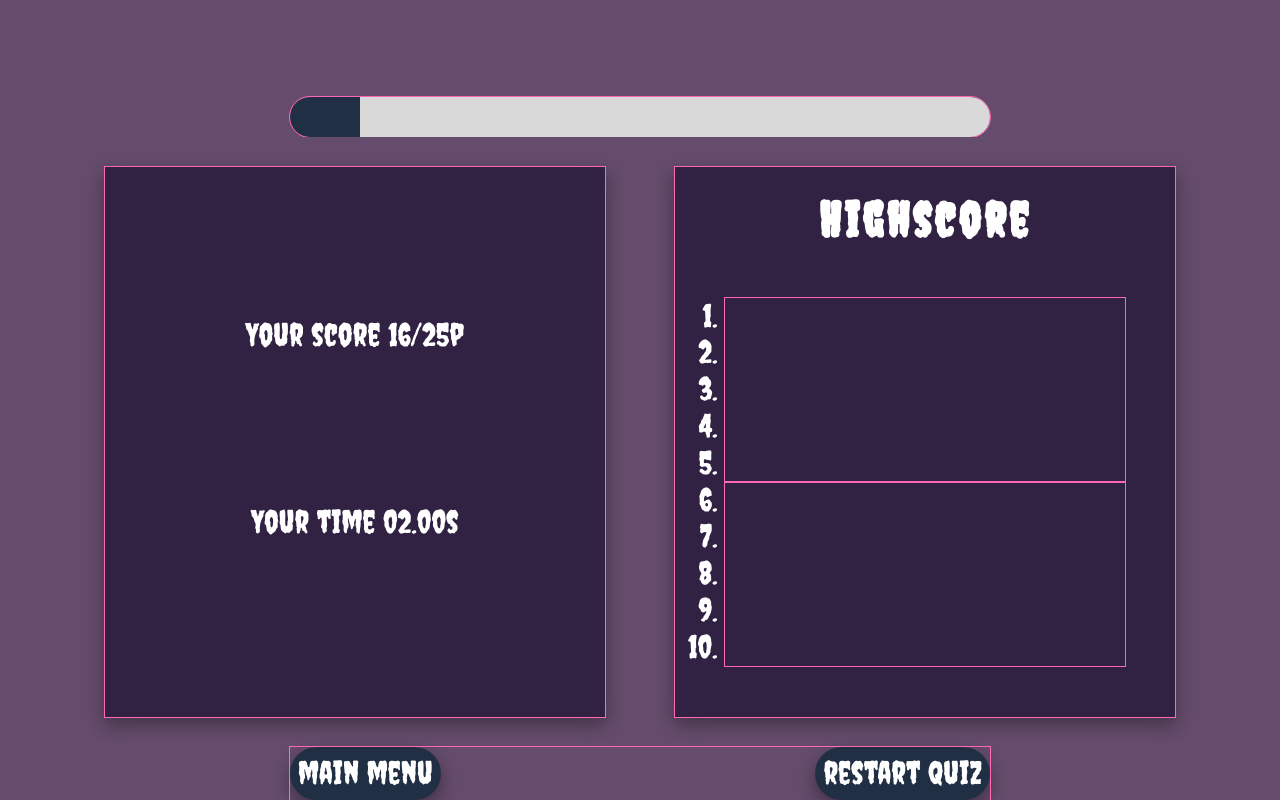
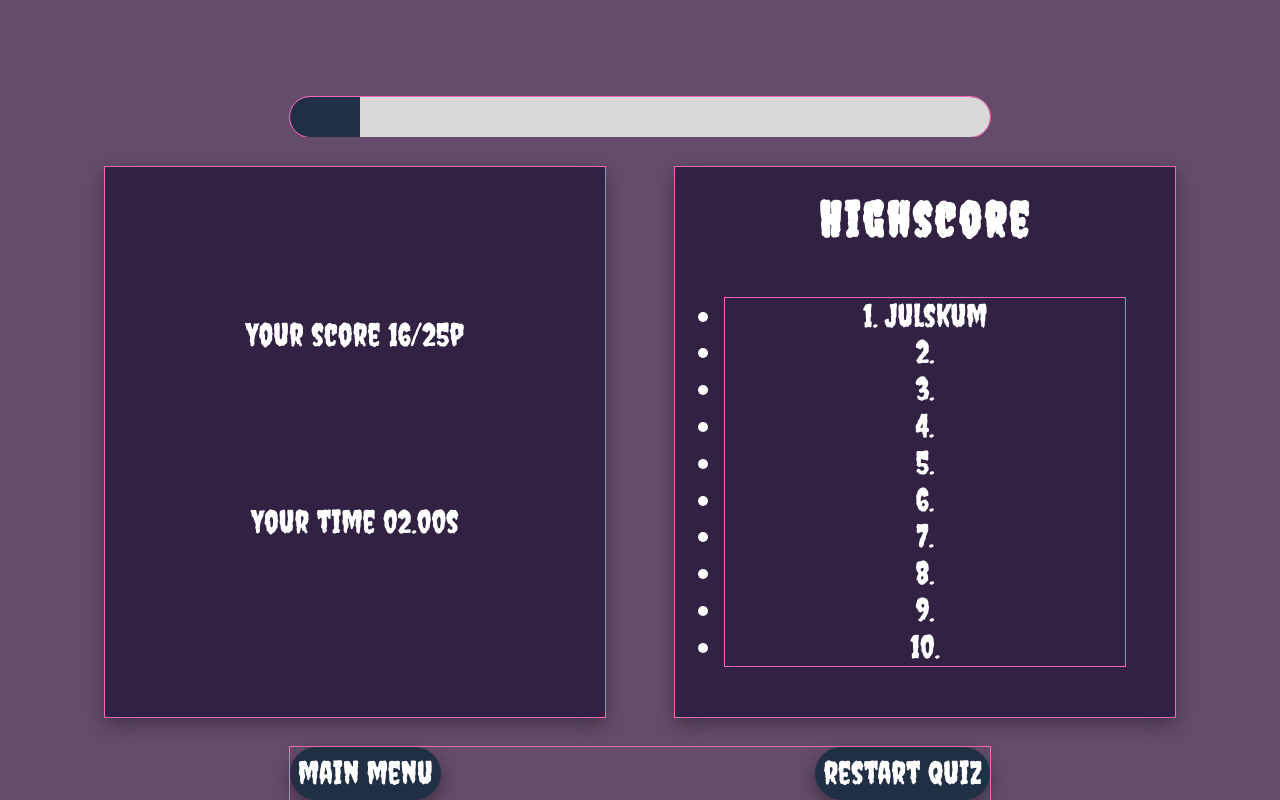
Before and after one commit to rebahama/quizphobia, a website built with Vite: page index.html in a window 1280 px wide. Shown: the part 1070-1870 px from the top of the page. Built offline with nearby package versions, Linux system fonts and the light colour scheme.

Commit message:
feat(validation) change nestling html

```diff
--- a/index.html
+++ b/index.html
@@ -2,9 +2,7 @@
 <html lang="en">
   <head>
     <meta charset="UTF-8" />
-    <link
-      rel="icon"
-      href="src/assets/images/shy-face-svgrepo-com.svg"/>
+    <link rel="icon" href="src/assets/images/shy-face-svgrepo-com.svg" />
     <link rel="preconnect" href="https://fonts.googleapis.com" />
     <link rel="preconnect" href="https://fonts.gstatic.com" crossorigin />
     <link
@@ -20,7 +18,10 @@
       content="Phobia Quiz: Test Your Knowledge On Unusual Phobias!"
     />
     <meta property="og:type" content="website" />
-    <meta property="og:url" content="https://medieinstitutet.github.io/fed23d-javascript-grundkurs-gruppuppgift-tangerinerna/"/>
+    <meta
+      property="og:url"
+      content="https://medieinstitutet.github.io/fed23d-javascript-grundkurs-gruppuppgift-tangerinerna/"
+    />
     <meta
       property="og:description"
       content="Phobia Quiz: Test your knowledge on unusal phobias in this interactive web app.
@@ -47,17 +48,18 @@
   </head>
 
   <body>
-
     <header>
       <section class="top-banner">
         <h2>Trivia</h2>
-          <div class="question-number">1/10</div><!-- ersätt '1/10' med js -->
-          <div class="time-clock">Tiden</div><!-- ersätt 'tiden' med js -->
-          <div class="current-score">Poäng</div><!-- ersätt 'poängen' med js -->
+        <div class="question-number">1/10</div>
+        <!-- ersätt '1/10' med js -->
+        <div class="time-clock">Tiden</div>
+        <!-- ersätt 'tiden' med js -->
+        <div class="current-score">Poäng</div>
+        <!-- ersätt 'poängen' med js -->
         <!--           <div class="score-container"></div> Byt ut mot star.png framför score, alternativt lägg in en img bakom scorefunktionen i js -->
       </section>
     </header>
-
 
     <main>
       <section class="start-section" id="startSection">
@@ -81,35 +83,35 @@
             <button class="start-button">Start quiz</button>
           </div>
         </div>
-        </div>
         <div class="center-text-highscore-container">
           <p class="rules-text">
-            <span>Rules to play: <br></span>
-            You'll get one question and four answers. <br>
-            The faster you get the right answer, the more points you'll get.<br>
-            If you choose the wrong answer you'll get minus points <br>
+            <span>Rules to play: <br /></span>
+            You'll get one question and four answers. <br />
+            The faster you get the right answer, the more points you'll get.<br />
+            If you choose the wrong answer you'll get minus points <br />
             Will you make it to the Highscore list?
           </p>
 
-          <ul class="list-highscore-container">
+          <div class="list-highscore-container">
             <p class="highscore-heading">Highscore</p>
+
             <div class="list-score-output flex-highscore">
-              <div class="list-split-one">
+              <ul class="list-split-one">
                 <li>1. test</li>
                 <li>2.</li>
                 <li>3.</li>
                 <li>4.</li>
                 <li>5.</li>
-              </div>
-              <div class="list-split-two">
+              </ul>
+              <ul class="list-split-two">
                 <li>6.</li>
                 <li>7.</li>
                 <li>8.</li>
                 <li>9.</li>
                 <li>10.</li>
+              </ul>
             </div>
           </div>
-          </ul>
         </div>
       </section>
 
@@ -136,22 +138,22 @@
         </div>
         <div class="high-score-box">
           <h2>Highscore</h2>
-          <ol class="high-score-list" id="highScoreList">
-            <div class="list-left">
-              <li></li>
-              <li></li>
-              <li></li>
-              <li></li>
-              <li></li>
+          <div class="high-score-list" id="highScoreList">
+            <ul class="list-left">
+              <li>1. Julskum</li>
+              <li>2.</li>
+              <li>3.</li>
+              <li>4.</li>
+              <li>5.</li>
+            </ul>
+            <ul class="list-right">
+              <li>6.</li>
+              <li>7.</li>
+              <li>8.</li>
+              <li>9.</li>
+              <li>10.</li>
+            </ul>
           </div>
-            <div class="list-right">
-              <li></li>
-              <li></li>
-              <li></li>
-              <li></li>
-              <li></li>
-            </div>
-          </ol>
         </div>
         <div class="finished-buttons-box">
           <button class="button" id="mainMenuButton">main menu</button>
```
Lines whose indentation alone changed are shown as unchanged.
